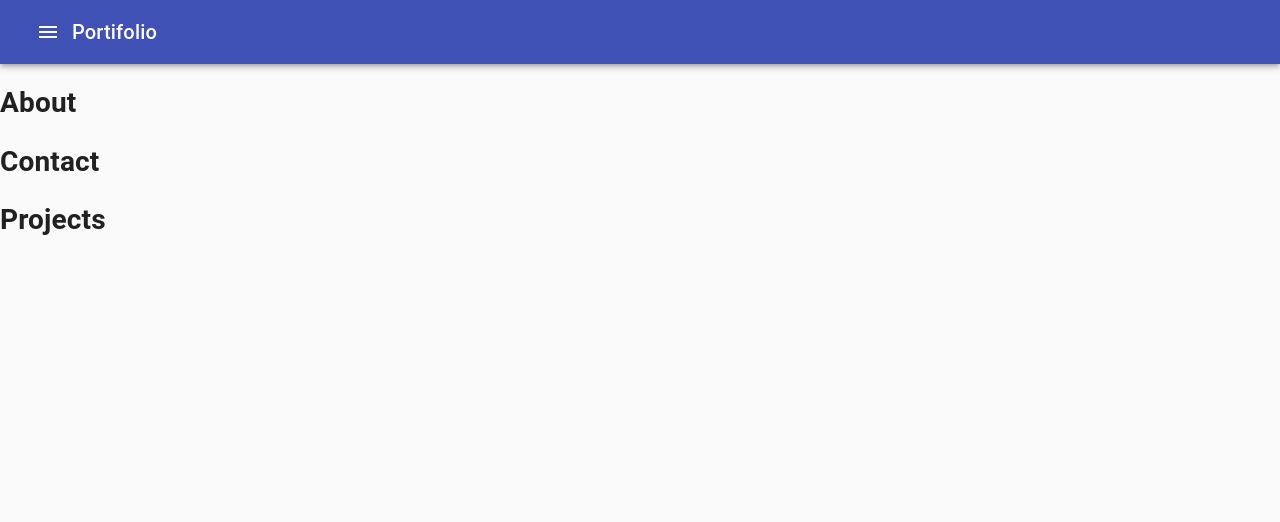
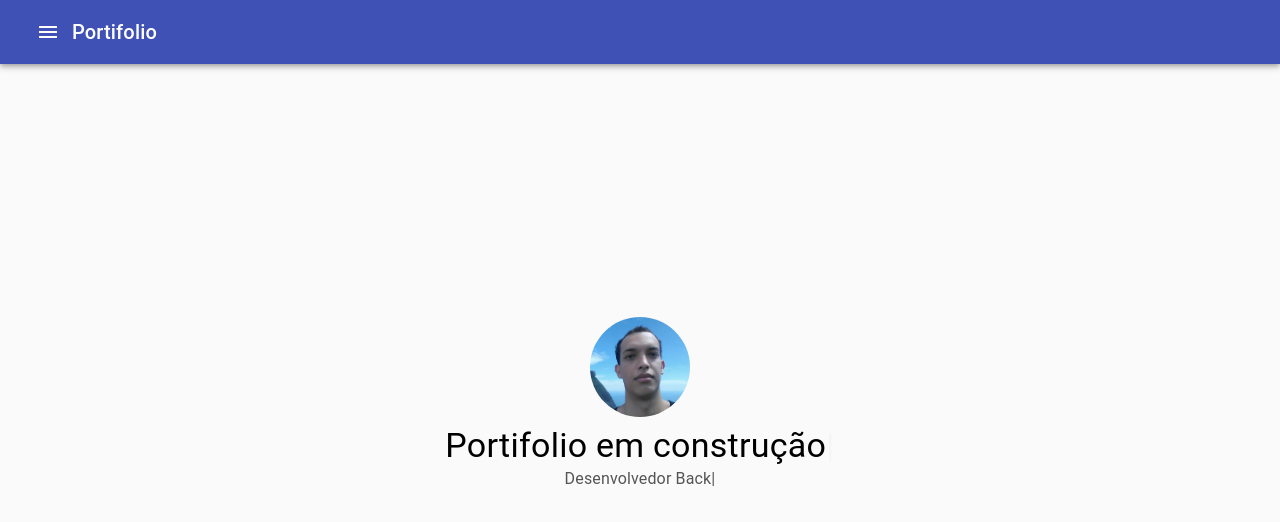
Before and after one commit to LuizPedroSM/luizpedrosm.github.io, a React (Create React App) app: page /projects in a window 1280 px wide. Shown: the top 522 px of the page. Built offline with nearby package versions, Linux system fonts and the light colour scheme.

Commit message:
Landing page

```diff
--- a/package.json
+++ b/package.json
@@ -9,7 +9,8 @@
     "@material-ui/styles": "^4.9.10",
     "react": "^16.13.1",
     "react-dom": "^16.13.1",
-    "react-scripts": "3.4.1"
+    "react-scripts": "3.4.1",
+    "react-typed": "^1.2.0"
   },
   "scripts": {
     "predeploy": "yarn run build",
--- a/src/App.js
+++ b/src/App.js
@@ -1,15 +1,16 @@
 import React, { Fragment } from "react";
 import CssBaseline from "@material-ui/core/CssBaseline";
-import { About, Contact, Projects, Header } from "./components";
+import { About, Contact, Projects, Header, Landing } from "./components";
 
 function App() {
   return (
     <Fragment>
       <CssBaseline />
       <Header />
-      <About />
+      <Landing />
+      {/* <About />
       <Contact />
-      <Projects />
+      <Projects /> */}
     </Fragment>
   );
 }
--- /dev/null
+++ b/src/components/Landing/index.js
@@ -0,0 +1,64 @@
+import React, { Fragment } from "react";
+import Typed from "react-typed";
+import { Box, Typography, Avatar } from "@material-ui/core";
+import { makeStyles, createStyles } from "@material-ui/styles";
+
+const useStyles = makeStyles(theme =>
+  createStyles({
+    avatar: {
+      display: "block",
+      margin: "0.5rem auto",
+      width: 100,
+      height: 100
+    },
+    title: {
+      color: "#000"
+    },
+    subtitle: {
+      color: "#555",
+      marginBottom: "3rem"
+    },
+    typedContainer: {
+      position: "absolute",
+      top: "50%",
+      left: "50%",
+      transform: "translate(-50%, -50%)",
+      width: "100vw",
+      textAlign: "center",
+      zIndex: 1
+    }
+  })
+);
+
+const Landing = () => {
+  const classes = useStyles();
+  return (
+    <Fragment>
+      <Box className={classes.typedContainer}>
+        <Avatar
+          className={classes.avatar}
+          src="assets/img/avatar.jpg"
+          alt="avatar"
+        />
+        <Typography className={classes.title} variant="h4">
+          <Typed strings={["Portifolio em construção"]} typeSpeed={40} />
+        </Typography>
+        <Typography>
+          <Typed
+            className={classes.subtitle}
+            strings={[
+              "Desenvolvedor Web",
+              "Desenvolvedor Frontend",
+              "Desenvolvedor Backend"
+            ]}
+            typeSpeed={40}
+            backSpeed={50}
+            loop
+          ></Typed>
+        </Typography>
+      </Box>
+    </Fragment>
+  );
+};
+
+export default Landing;
--- a/src/components/index.js
+++ b/src/components/index.js
@@ -2,5 +2,6 @@ import About from "./About";
 import Contact from "./Contact";
 import Header from "./Header";
 import Projects from "./Projects";
+import Landing from "./Landing";
 
-export { About, Contact, Projects, Header };
+export { About, Contact, Projects, Header, Landing };
```
Also changed, not shown: 1 other file (tests, documents, lock files or other folders).
